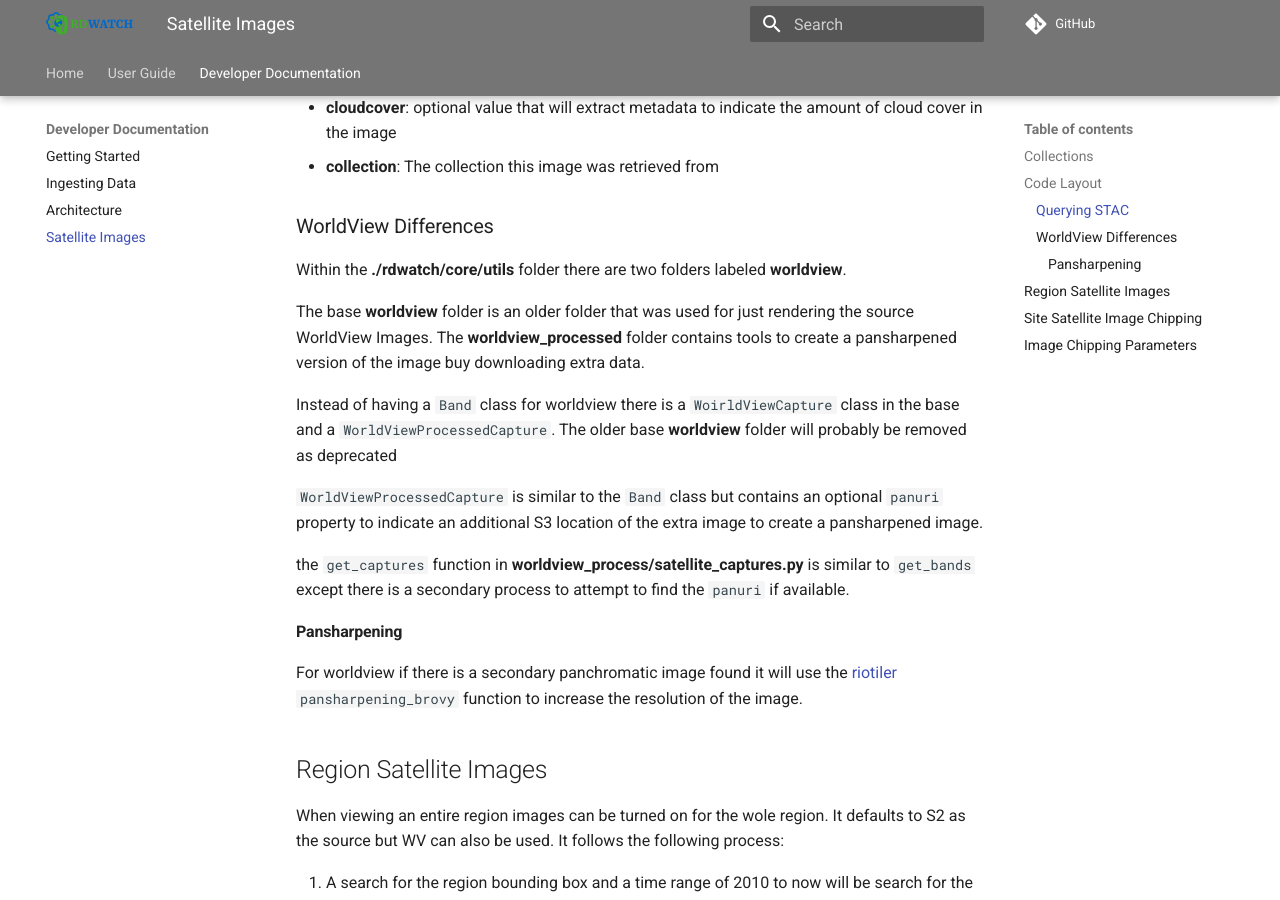
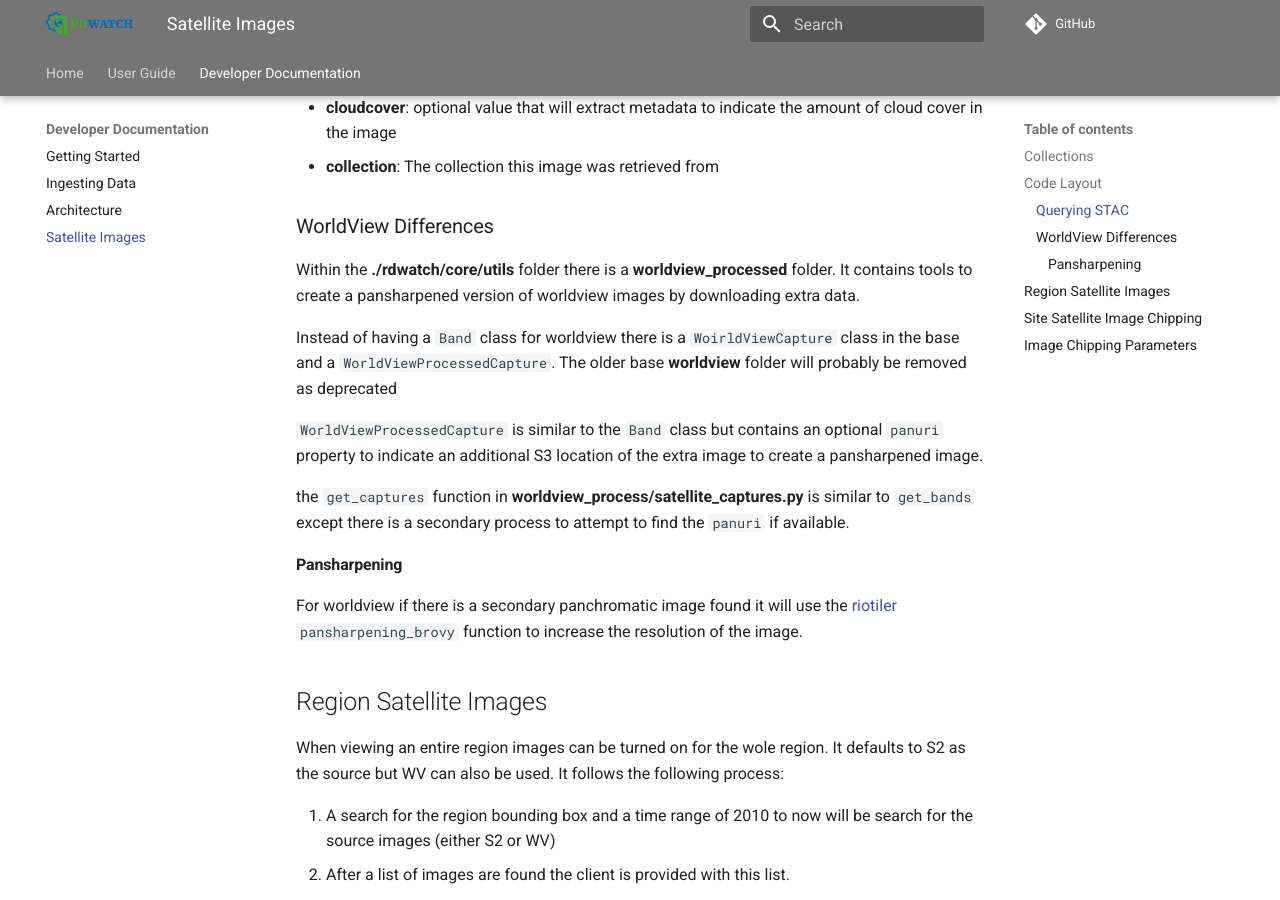
Before and after one commit to ResonantGeoData/RD-WATCH, an MkDocs documentation site: the page built from docs/DevDocs/SatelliteImages.md, in a window 1280 px wide and 900 px high, scrolled down 1442 px. Built offline with MkDocs 1.6.1 and Material for MkDocs 9.7.7, drawn with Linux system fonts in a browser that asks for light colours; comment, search, counter and statistics services are not loaded.

Commit message:
Update docs/DevDocs/SatelliteImages.md
Co-authored-by: Mike VanDenburgh <37340715+mvandenburgh@users.noreply.github.com>

```diff
--- a/docs/DevDocs/SatelliteImages.md
+++ b/docs/DevDocs/SatelliteImages.md
@@ -46,10 +46,7 @@ Within **./rdwatch/core/utils/satellite_bands.py** file is the main function `ge
 
 ### WorldView Differences
 
-Within the **./rdwatch/core/utils** folder there are two folders labeled **worldview**.
-
-The base **worldview** folder is an older folder that was used for just rendering the source WorldView Images.
-The **worldview_processed** folder contains tools to create a pansharpened version of the image buy downloading extra data.
+Within the **./rdwatch/core/utils** folder there is a **worldview_processed** folder. It contains tools to create a pansharpened version of worldview images by downloading extra data.
 
 Instead of having a `Band` class for worldview there is a `WoirldViewCapture` class in the base and a `WorldViewProcessedCapture`.
 The older base **worldview** folder will probably be removed as deprecated
```
